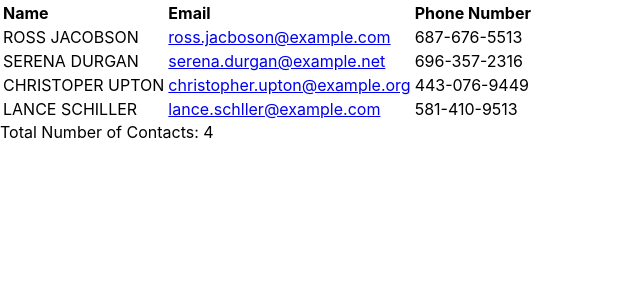
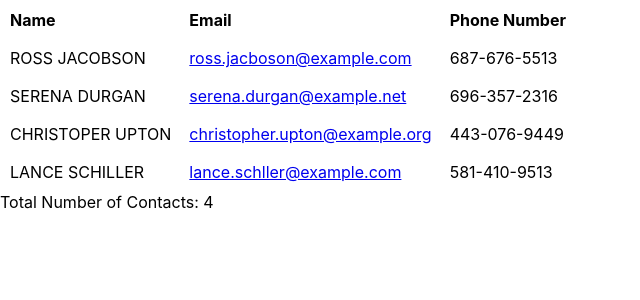
Before and after one commit to RobBerger/l02-FSWD1054, a React (Create React App) app: page / in a window 1280 px wide. Shown: the top 300 px of the page, without its empty margins (0-640 px from the left). Built offline with nearby package versions, Linux system fonts and the light colour scheme.

Commit message:
added spacing to the table cells

```diff
--- a/src/Contact.css
+++ b/src/Contact.css
@@ -1,3 +1,7 @@
 table.contacts th {
     text-align: left;
   }
+
+  table.contacts th, table.contacts td {
+    padding: 0.5rem;
+  }
```
